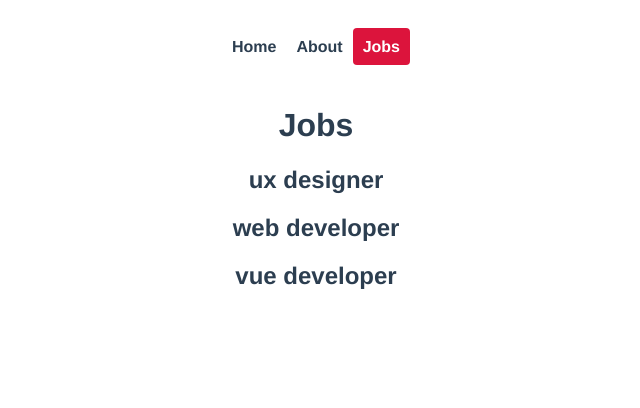
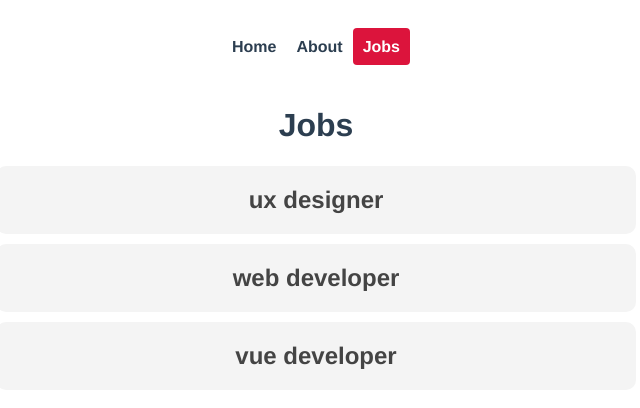
Before and after one commit to krahman80/vue-playground, a Vue app: page /jobs in a window 1280 px wide. Shown: the top 408 px of the page, without its empty margins (324-964 px from the left). Built offline with nearby package versions, Linux system fonts and the light colour scheme.

Commit message:
Dynamics links

```diff
--- a/src/router/index.js
+++ b/src/router/index.js
@@ -23,7 +23,8 @@
     {
       path: '/jobs/:id',
       name: 'JobDetails',
-      component: JobDetails
+      component: JobDetails,
+      props: true
     }
   ]
 
--- a/src/views/jobs/JobDetails.vue
+++ b/src/views/jobs/JobDetails.vue
@@ -5,11 +5,12 @@
 
 <script>
 export default {
-    data() {
-        return {
-            id: this.$route.params.id
-        }
-    }
+    props: ['id'],
+    // data() {
+    //     return {
+    //         id: this.$route.params.id
+    //     }
+    // }
 }
 </script>
 
--- a/src/views/jobs/Jobs.vue
+++ b/src/views/jobs/Jobs.vue
@@ -1,6 +1,11 @@
 <template>
 <h1>Jobs</h1>
-<h2 v-for="job in jobs" :key="job.id"> {{ job.title }}</h2>
+
+<div v-for="job in jobs" :key="job.id" class="job">
+    <router-link :to="{ name: 'JobDetails', params: { id: job.id}}">
+        <h2>{{ job.title }}</h2>
+    </router-link>
+</div>
 
 
 </template>
@@ -20,5 +25,19 @@
 </script>
 
 <style>
-
+.job h2{
+    background: #f4f4f4;
+    padding: 20px;
+    border-radius: 10px;
+    margin: 10px auto;
+    max-width: 600px;
+    cursor: pointer;
+    color: #444;
+  }
+  .job h2:hover {
+    background: #ddd;
+  }
+  .job a{
+    text-decoration: none;
+  }
 </style>
```
